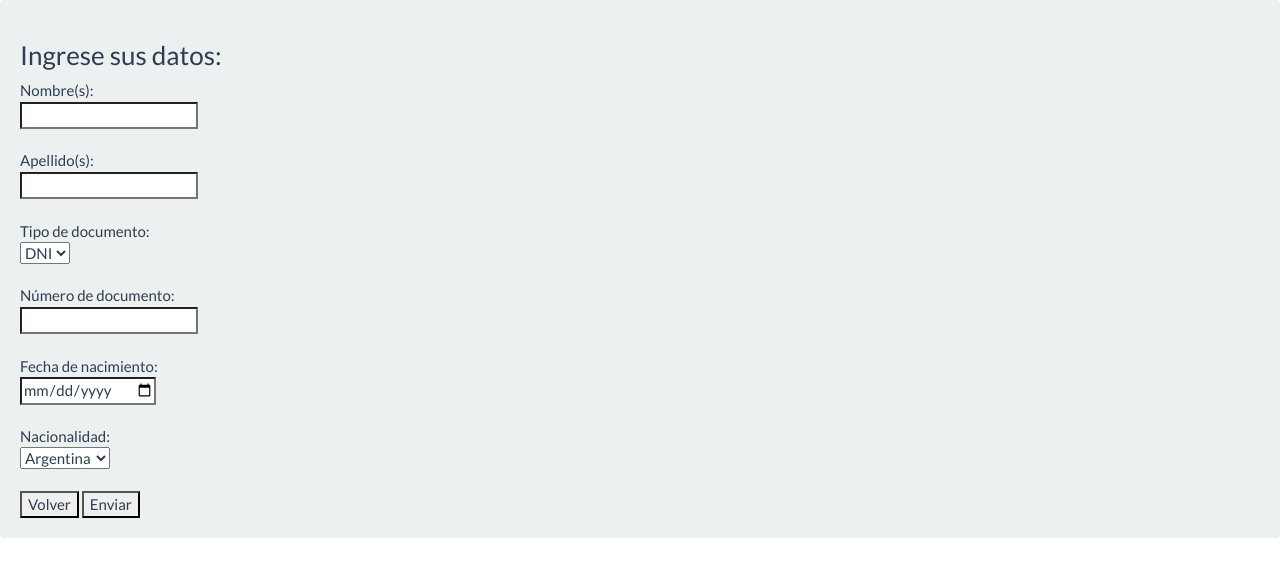
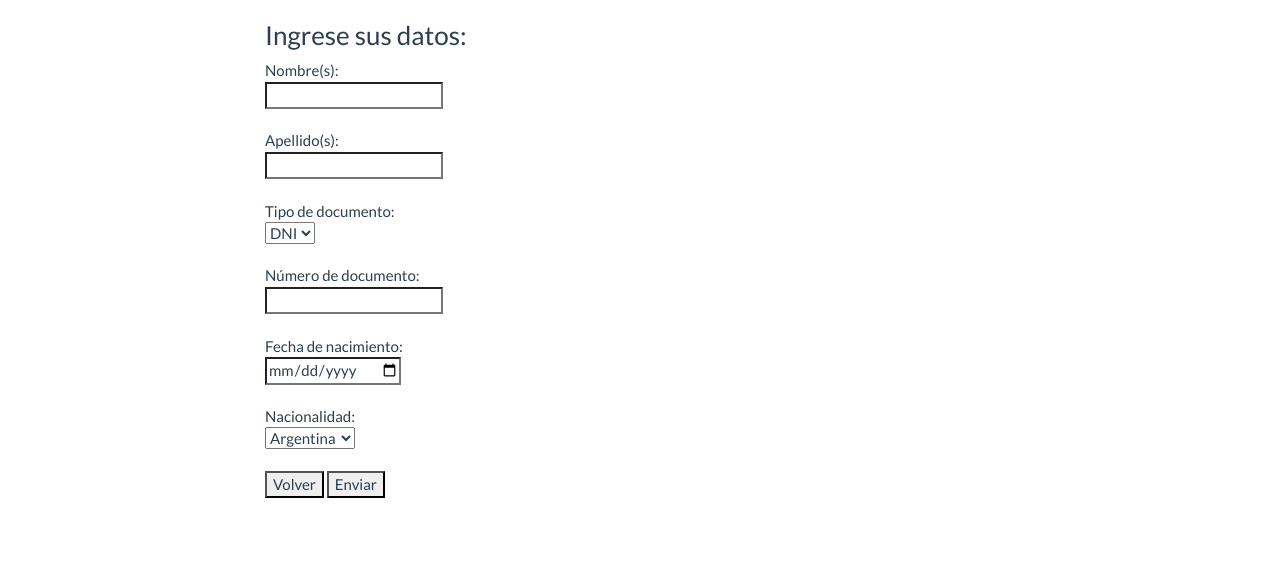
Before and after one commit to fernand0mart1n/ejercicio1, a PHP site: page /ejercicio.php in a window 1280 px wide. Shown: the top 577 px of the page. Run offline with PHP 8.4, Linux system fonts and the light colour scheme.

Commit message:
Actualizado

```diff
--- a/ejercicio.php
+++ b/ejercicio.php
@@ -8,7 +8,11 @@
 	<link href="lib/css/bootstrap.min.css" rel="stylesheet">
 </head>
 <body>
-<div class="well">
+<div class="container">
+ <div class="row">
+  <div class="col-md-2">
+  </div>
+  <div class="col-md-8">
 	<H3>Ingrese sus datos:</H3>
 	<form method="post">
 	Nombre(s):<br>
@@ -45,6 +49,10 @@
 	<input type="button" value="Volver">
 	<input type="submit" value="Enviar">
 	</form>
+  </div>
+  <div class="col-md-2">
+  </div>
+ </div>
 </div>
 </body>
 </html>
```
